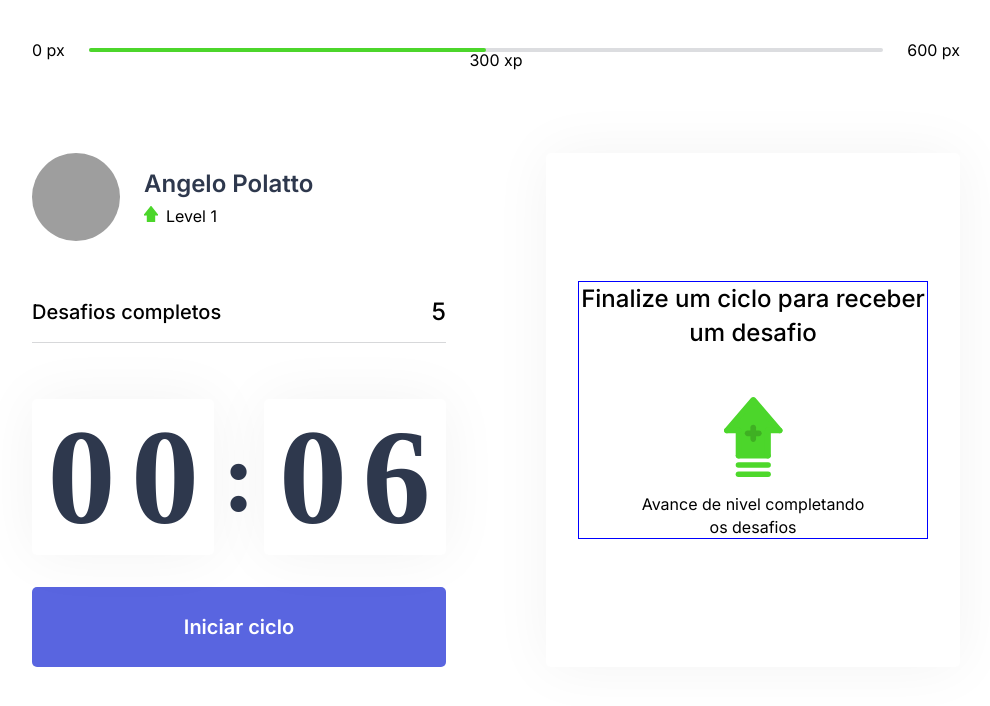
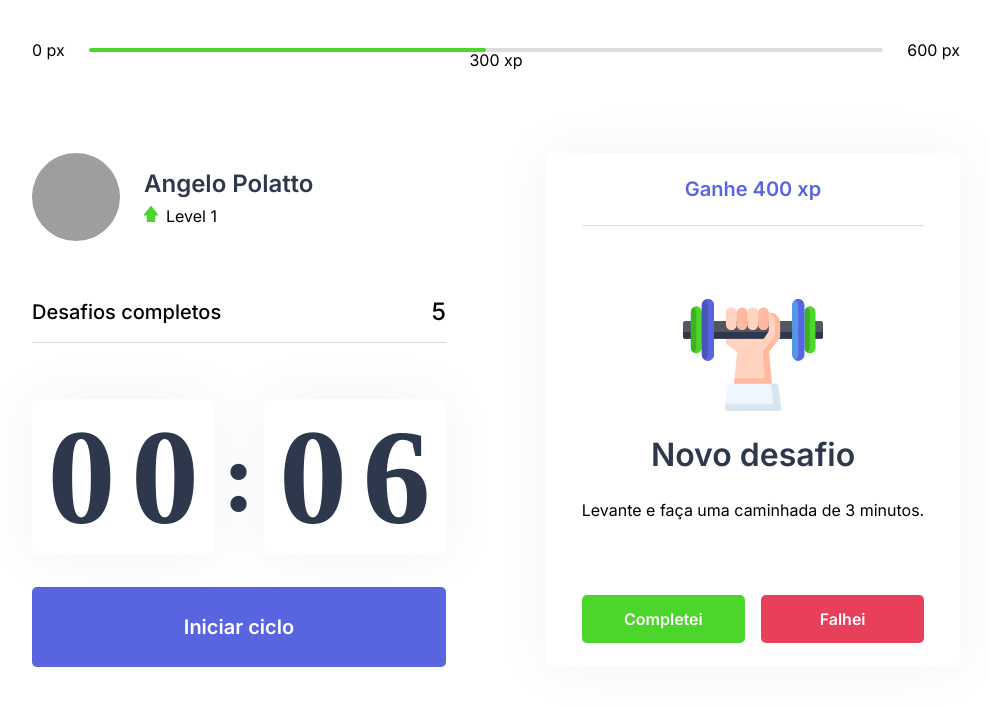
Before and after one commit to devpolatto/Move.it_NLW4, a Next.js app: page / in a window 1280 px wide. Shown: the top 706 px of the page, without its empty margins (144-1134 px from the left). Built offline with nearby package versions, Linux system fonts and the light colour scheme; grey boxes are pictures that could not be loaded.

Commit message:
Layout app Finished

```diff
--- a/src/components/ChallengeBox/index.tsx
+++ b/src/components/ChallengeBox/index.tsx
@@ -1,8 +1,27 @@
-import { Container, ChallengeNotActive } from './styles'
+import { Container, ChallengeNotActive, ChallengetActive } from './styles'
 
 export function ChallengeBox(){
+
+    const hasActivechallenge = true;
+
     return(
         <Container>
+            { hasActivechallenge ? (
+                <ChallengetActive>
+                    <header>Ganhe 400 xp</header>
+
+                    <main>
+                        <img src="icons/body.svg" alt=""/>
+                        <strong>Novo desafio</strong>
+                        <p>Levante e faça uma caminhada de 3 minutos.</p>
+                    </main>
+
+                    <footer>
+                        <button type="button" className="succeededButton">Completei</button>
+                        <button type="button" className="failedButton">Falhei</button>
+                    </footer>
+                </ChallengetActive>
+            ) : (
                 <ChallengeNotActive isActive={false}>
                     <strong>Finalize um ciclo para receber um desafio</strong>
                     <p>
@@ -10,6 +29,7 @@
                         Avance de nivel completando os desafios
                     </p>
                 </ChallengeNotActive>
+            )}
         </Container>
     )
 }
--- a/src/components/ChallengeBox/styles.jsx
+++ b/src/components/ChallengeBox/styles.jsx
@@ -14,6 +14,76 @@
     justify-content: center;
 
     text-align: center;
+`
+
+export const ChallengetActive = styled.div`
+    height:100%;
+
+    display: flex;
+    flex-direction: column;
+
+    header{
+        color: var(--blue);
+        font-weight: 600;
+        font-size: 1.25rem;
+        padding: 0 2rem 1.5rem;
+        border-bottom: 1px solid var(--gray-line)
+    }
+
+    main{
+        flex: 1;
+
+        display: flex;
+        flex-direction: column;
+        align-items: center;
+        justify-content: center;
+
+        strong{
+            font-size: 2rem;
+            font-weight: 600;
+            color: var(--title);
+            margin: 1.5rem 1rem;
+        }
+
+        p{
+            line-height: 1.5;
+        }
+    }
+
+    footer{
+        display: grid;
+        grid-template-columns: 1fr 1fr;
+        gap: 1rem;
+
+        button{
+            height: 3rem;
+
+            display: flex;
+            align-items: center;
+            justify-content: center;
+
+            border: 0;
+            border-radius: 5px;
+
+            color: var(--white);
+
+            font-size: 1rem;
+            font-weight: 600;
+
+            transition: filter 0.2s;
+
+            :hover{
+                filter: brightness(0.9);
+            }
+        }
+
+        .succeededButton{
+            background: var(--green);
+        }
+        .failedButton{
+            background: var(--red)
+        }
+    }
 `
 
 export const ChallengeNotActive = styled.div`
```
Lines whose indentation alone changed are shown as unchanged.
